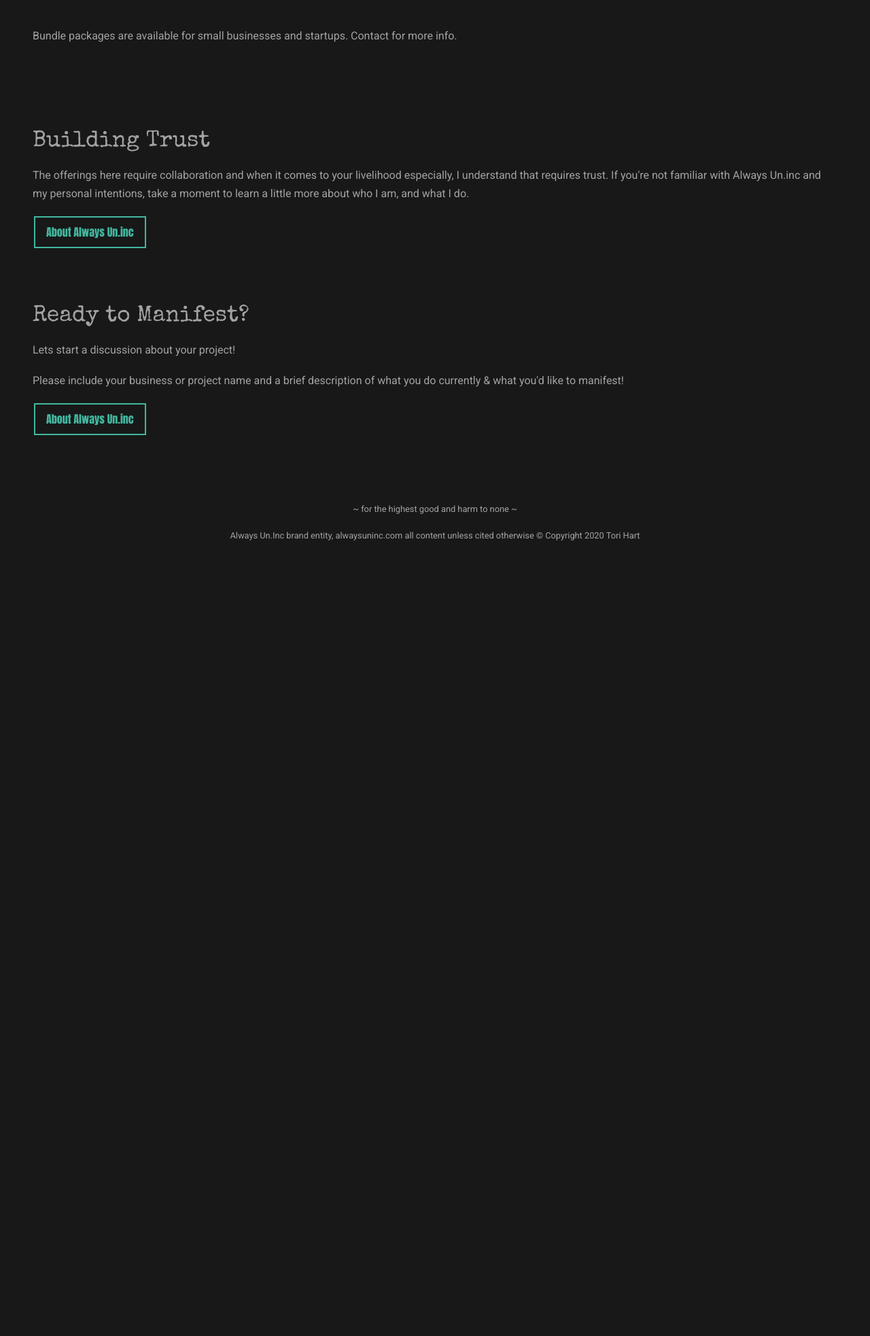
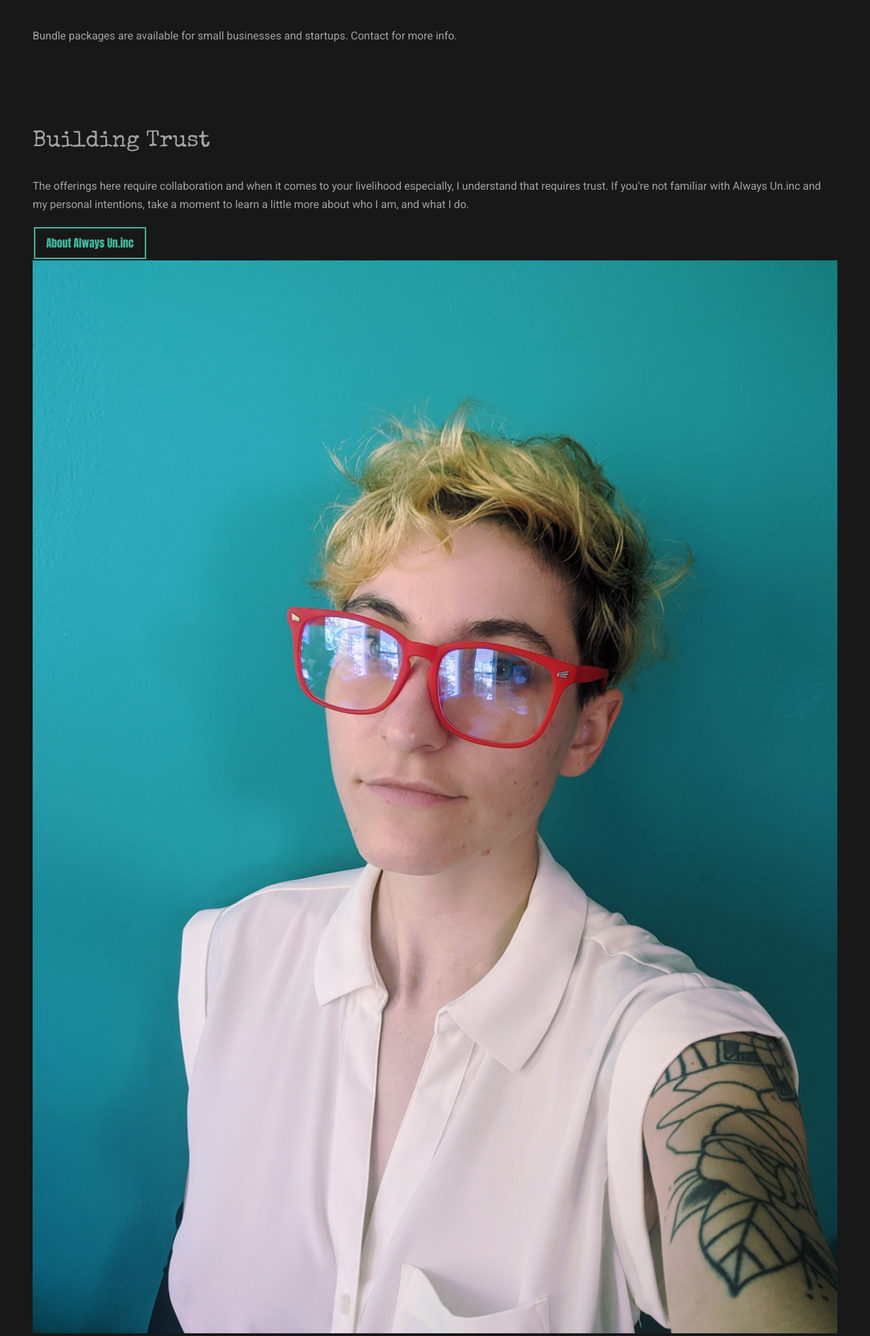
Before and after one commit to tori-hart/tori-hart.github.io, a PHP site: page / in a window 1280 px wide. Shown: the part 767-2732 px from the top of the page at 68% size. Before the commit the page ends 1562 px from the top, so only its background shows below. Run offline with PHP 8.4, Linux system fonts and the light colour scheme.

Commit message:
more updates

```diff
--- a/about.html
+++ b/about.html
@@ -39,7 +39,7 @@
     <p>My lofty goal is to build this further as a magickal connection facilitator, as a support system. Someday, I hope to expand my team & employ like minded folks to do what I do in their own neighborhoods.</p>
     <h3>The Witch Behind the Curtain</h3>
     <div class="photo-aside">
-        <img src="/images/profile.jpg" alt="Photo of always.uninc, a non-binary person with dyed blonde messy hair undercut, heart on their cheek, holding their business card and smiling.">
+        <img src="/images/personal-headshot.jpg" alt="Photo of always.uninc, a non-binary person with dyed blue messy curly hair undercut smiling in a flower field wearing a shirt that reads 'Higher Self'.">
         <a href="https://www.instagram.com/always.uninc/" class="button">Instagram</a>
         <p>You can find more of my creative and mystical pursuits on my daily Instagram & in the Highlights! But I'm shifting away from social media and focusing on these projects.</p>
     </div>
@@ -83,7 +83,7 @@
     <p>Tell me as much as you feel comfortable sharing on non-secure email!</p>
     <a class="button" href="mailto:contact@alwaysuninc.com?subject=I want to manifest!" target="_blank" rel="noopener noreferrer">Email Always Un.inc Direct</a>
     <h2>Dont trust like that?</h2>
-    <p>Totally understandable, Just email me what info you can and I'll get back to you on Signal or ProtonMail or another trusted platform that you suggest.</p>
+    <p>Totally understandable, Just email me what info you can and I'll get back to you on Signal or another trusted platform that you suggest.</p>
     <a class="button" href="mailto:contact@alwaysuninc.com?subject=I want to manifest - lets talk securely" target="_blank" rel="noopener noreferrer">Email Always Un.inc Direct</a>
 </section>
 </main>
--- a/index.html
+++ b/index.html
@@ -110,8 +110,15 @@
             <!-- end offerings -->
             <div class="callout-box wrapper">
                 <h2>Building Trust</h2>
-                <p>The offerings here require collaboration and when it comes to your livelihood especially, I understand that requires trust. If you're not familiar with Always Un.inc and my personal intentions, take a moment to learn a little more about who I am, and what I do.</p>
-                <a href="../about.html" class="button">About Always Un.inc</a>
+                <div class="flex-container right-third">
+                  <div class="flex-item">
+                    <p>The offerings here require collaboration and when it comes to your livelihood especially, I understand that requires trust. If you're not familiar with Always Un.inc and my personal intentions, take a moment to learn a little more about who I am, and what I do.</p>
+                    <a href="../about.html" class="button">About Always Un.inc</a>
+                  </div>
+                  <div class="flex-item">
+                    <img src="/images/professional-headshot.jpg" alt="Headshot of Tori Hart wearing glasses and a white button up shirt.">
+                  </div>
+                </div>
             </div>
             <!-- start contact -->
         <section id="contact">
@@ -120,8 +127,8 @@
             <h2>Ready to Manifest?</h2>
             <p>Lets start a discussion about your project!</p>
             <p>Please include your business or project name and a brief description of what you do currently & what you'd like to manifest!</p>
-            <a class="button" href="about.html">About Always Un.inc</a>
-        </div>
+            <a class="button" href="mailto:contact@alwaysuninc.com?subject=I want to manifest!" target="_blank" rel="noopener noreferrer">Email Always Un.inc Direct</a>
+          </div>
 
         </section>
           <!-- end contact  -->
--- a/styles/style.css
+++ b/styles/style.css
@@ -269,7 +269,6 @@
   position: relative;
   z-index: 1;
   width: 100%;
-
   -webkit-user-select: none;
   user-select: none;
 }
@@ -287,12 +286,9 @@
   position: absolute;
   top: -7px;
   left: -5px;
-
   cursor: pointer;
-
   opacity: 0; /* hide this */
   z-index: 2; /* and place it over the hamburger */
-
   -webkit-touch-callout: none;
 }
 
@@ -302,19 +298,14 @@
 #main-menu span
 {
   display: block;
-
   width: 33px;
   height: 4px;
   margin-bottom: 5px;
   position: relative;
-
-  background: var(--background);
+  background: var(--text);
   border-radius: 3px;
-
   z-index: 1;
-
   transform-origin: 4px 0px;
-
   transition: transform 0.5s cubic-bezier(0.77,0.2,0.05,1.0),
               background 0.5s cubic-bezier(0.77,0.2,0.05,1.0),
               opacity 0.55s ease;
```
Also changed, not shown: images/professional-headshot.jpg (added), 1 other file.
